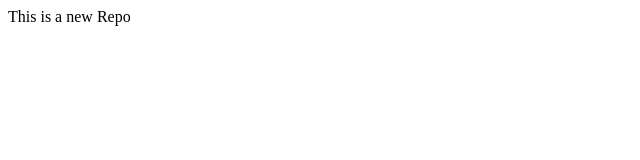
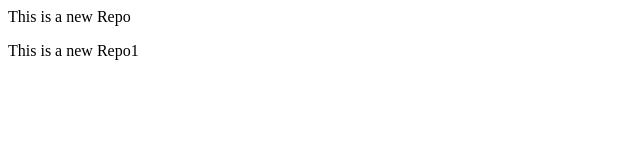
Before and after one commit to arru0101/LocalRepo, a plain HTML site: page index.html in a window 1280 px wide. Shown: the whole page, without its empty margins (0-640 px from the left). Drawn offline with Linux system fonts and the light colour scheme.

Commit message:
new line

```diff
--- a/index.html
+++ b/index.html
@@ -1 +1,2 @@
 <p>This is a new Repo</p>
+<p>This is a new Repo1</p>
```
